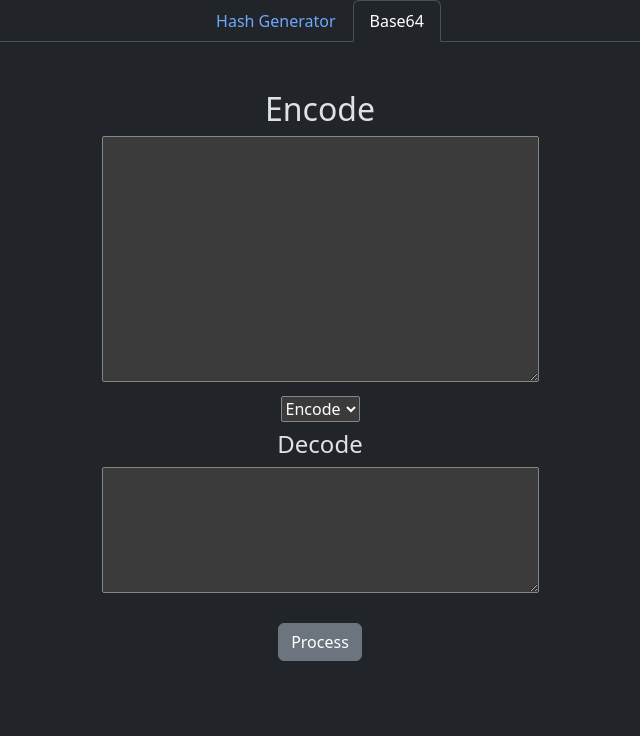
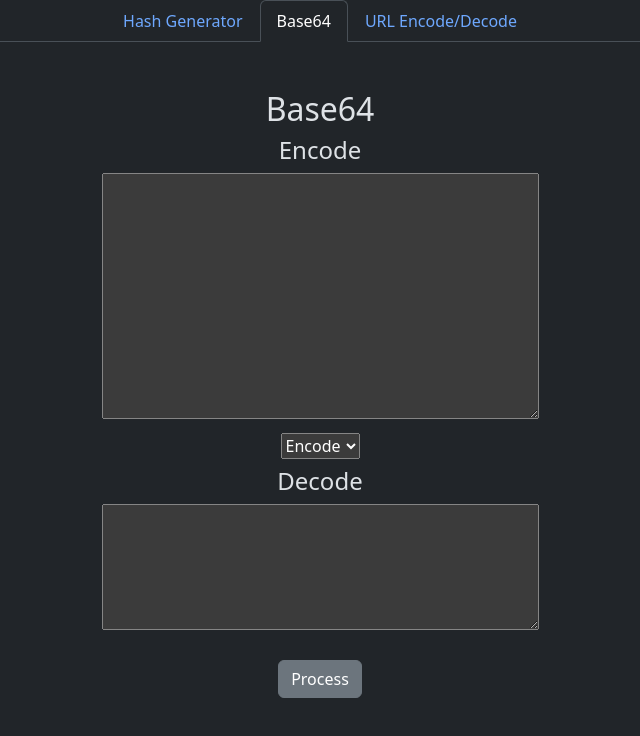
Before and after one commit to marciohickstein/hash_generator, a React (Vite) app in the folder frontend/: page / in a window 1280 px wide. Both pictures are taken after a click on the tab "Base64". Shown: the top 736 px of the page, without its empty margins (320-960 px from the left). Built offline with nearby package versions, Linux system fonts and the light colour scheme.

Commit message:
Put the url decode and decode in main page

```diff
--- a/frontend/src/App.jsx
+++ b/frontend/src/App.jsx
@@ -1,8 +1,8 @@
-import { useState, useEffect } from 'react'
+import 'bootstrap';
 import '../node_modules/bootstrap/dist/css/bootstrap.css';
 import HashComponent from './components/HashComponent';
 import Base64Component from './components/Base64Component';
-import 'bootstrap';
+import UrlComponent from './components/UrlComponent';
 
 function App() {
 
@@ -10,18 +10,24 @@ function App() {
     <div className='container text-center'>
       <ul className="nav nav-tabs justify-content-center" id="myTab" role="tablist">
         <li className="nav-item" role="presentation">
-          <button className="nav-link active" id="home-tab" data-bs-toggle="tab" data-bs-target="#home-tab-pane" type="button" role="tab" aria-controls="home-tab-pane" aria-selected="true">Hash Generator</button>
+          <button className="nav-link active" id="hash" data-bs-toggle="tab" data-bs-target="#hash-pane" type="button" role="tab" aria-controls="hash-pane" aria-selected="true">Hash Generator</button>
         </li>
         <li className="nav-item" role="presentation">
-          <button className="nav-link" id="profile-tab" data-bs-toggle="tab" data-bs-target="#profile-tab-pane" type="button" role="tab" aria-controls="profile-tab-pane" aria-selected="false">Base64</button>
+          <button className="nav-link" id="base64-tab" data-bs-toggle="tab" data-bs-target="#base64-tab-pane" type="button" role="tab" aria-controls="base64-tab-pane" aria-selected="false">Base64</button>
+        </li>
+        <li className="nav-item" role="presentation">
+          <button className="nav-link" id="url-tab" data-bs-toggle="tab" data-bs-target="#url-tab-pane" type="button" role="tab" aria-controls="url-tab-pane" aria-selected="false">URL Encode/Decode</button>
         </li>
       </ul>
       <div className="tab-content" id="myTabContent">
-        <div className="tab-pane fade show active" id="home-tab-pane" role="tabpanel" aria-labelledby="home-tab" tabIndex="0">
+        <div className="tab-pane fade show active" id="hash-pane" role="tabpanel" aria-labelledby="hash" tabIndex="0">
           <HashComponent></HashComponent>
         </div>
-        <div className="tab-pane fade" id="profile-tab-pane" role="tabpanel" aria-labelledby="profile-tab" tabIndex="0">
+        <div className="tab-pane fade" id="base64-tab-pane" role="tabpanel" aria-labelledby="base64-tab" tabIndex="0">
           <Base64Component></Base64Component>
+        </div>
+        <div className="tab-pane fade" id="url-tab-pane" role="tabpanel" aria-labelledby="url-tab" tabIndex="0">
+          <UrlComponent></UrlComponent>
         </div>
       </div>
 
--- a/frontend/src/components/Base64Component.jsx
+++ b/frontend/src/components/Base64Component.jsx
@@ -54,7 +54,8 @@ function Base64Component() {
         <div className='container text-center'>
             <br />
             <br />
-            <h2>{ camelCase(operation === OPER_ENCODE ? OPER_ENCODE : OPER_DECODE) }</h2>
+            <h2>Base64</h2>
+            <h4>{ camelCase(operation === OPER_ENCODE ? OPER_ENCODE : OPER_DECODE) }</h4>
             <textarea className="mb-2" name="string" id="string" cols="45" rows="10" value={string} onChange={changeString} ></textarea>
             <div className="row justify-content-center mb-2">
                 <div className='col-3'>
```
